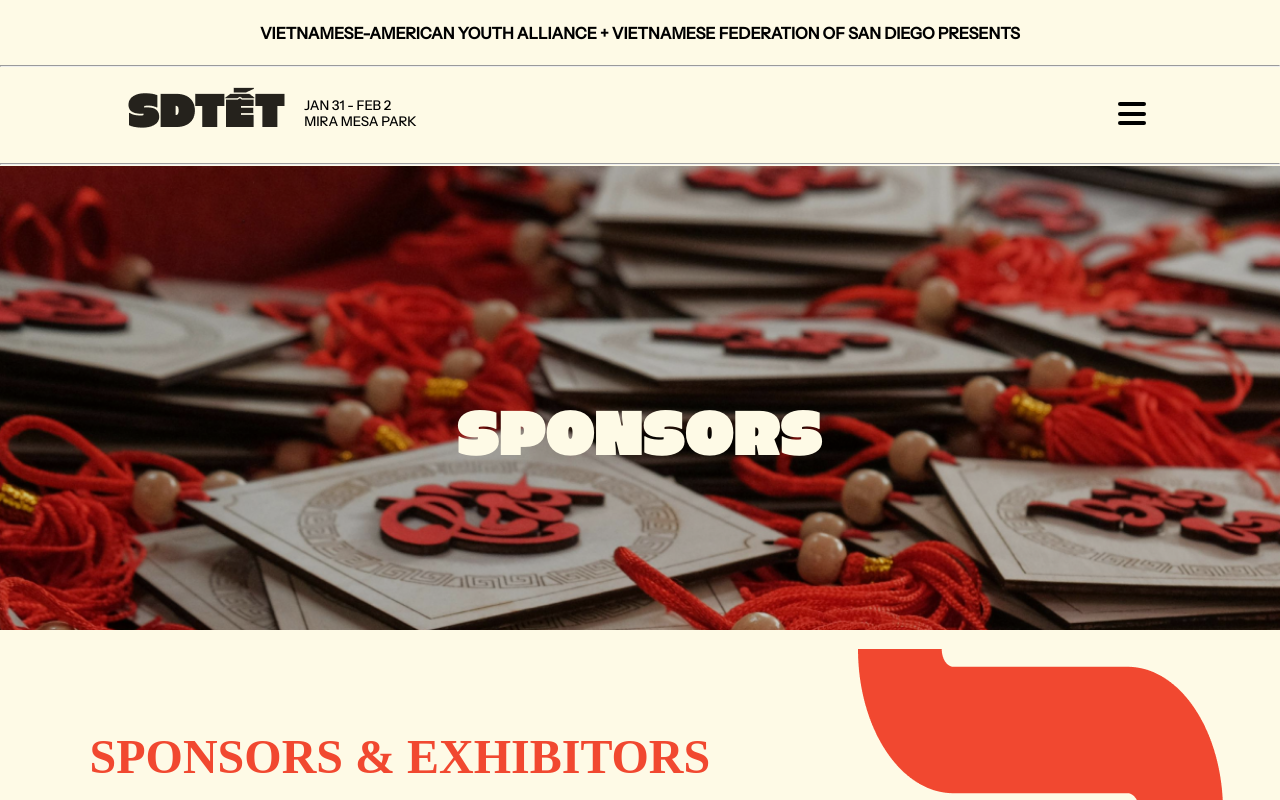
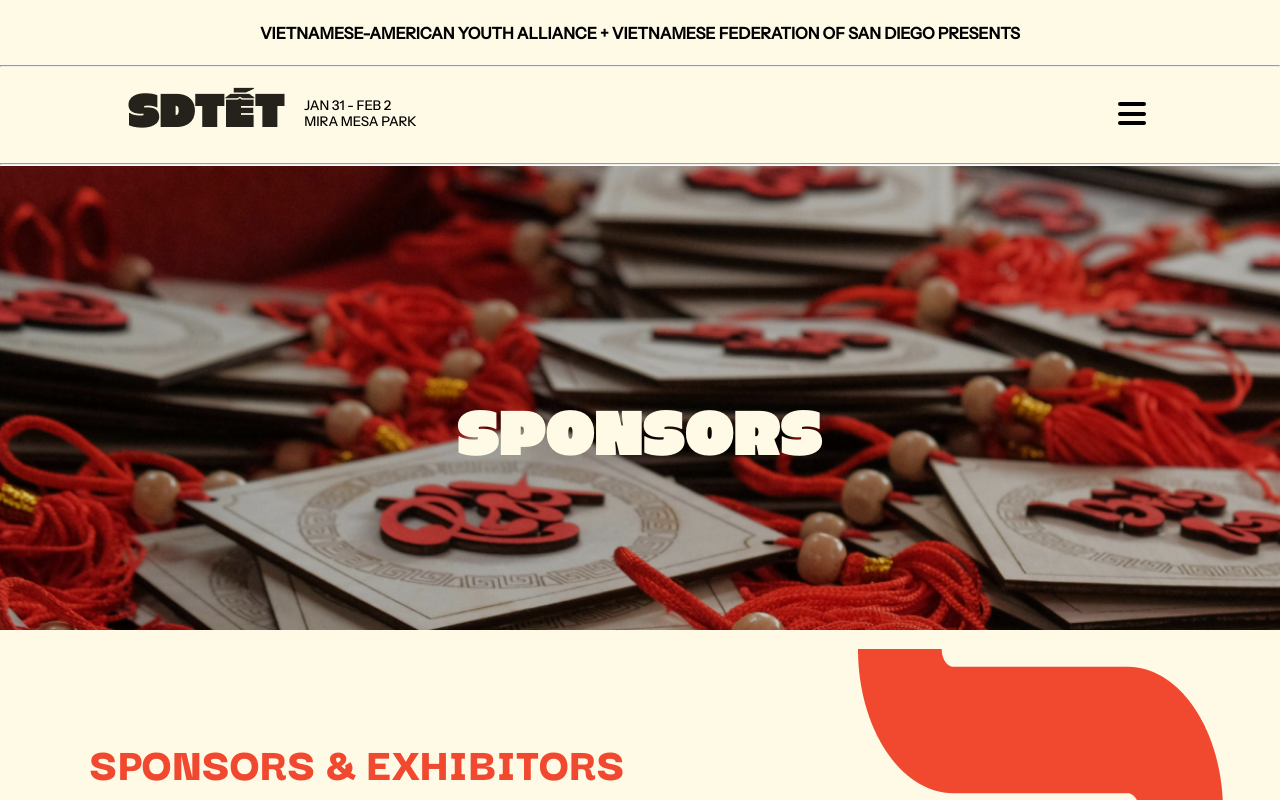
Before and after one commit to tyleroni/sdtet2024, a Vue app: page /sponsors in a window 1280 px wide. Built offline with nearby package versions, Linux system fonts and the light colour scheme.

Commit message:
Fixed sponsorship heading

```diff
--- a/src/components/Sponsors/index.jsx
+++ b/src/components/Sponsors/index.jsx
@@ -17,7 +17,7 @@ const Sponsors = () => {
         </section>
         <section className = 'sponsors-section'>
             <div className = 'sponsor-info-container'>
-                <h1 className = 'h1 sponsor-h'>SPONSORS & EXHIBITORS</h1>
+                <h1 className = 'h1-font sponsor-h'>SPONSORS & EXHIBITORS</h1>
                 <div className = 'sponsor-body-container'>
                     <a href = '/' className = 'apply-btn1 sponsorship-package'>VIEW THE 2024 SPONSORSHIP PACKAGE</a>
                 <p className = 'sponsor-p1 p1-start'>For more than a decade, VAYA has organized the Tết Festival, the largest Vietnamese New Year event in San Diego and the second largest event of its kind in Southern California. The Festival is one of the most anticipated annual events for the Vietnamese community in San Diego. Highlights of the festival include the Lion Dances, Miss Vietnam San Diego Pageant, Golden Voice singing competition, the Cultural Village and various other performances.</p>
--- a/src/components/Sponsors/index.scss
+++ b/src/components/Sponsors/index.scss
@@ -36,6 +36,7 @@
     color: #F14830;
     margin-bottom: 5vh;
     font-size: 48pt;
+    margin-left: 12.3vw;
 }
 
 
```
